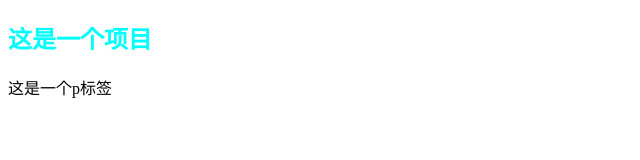
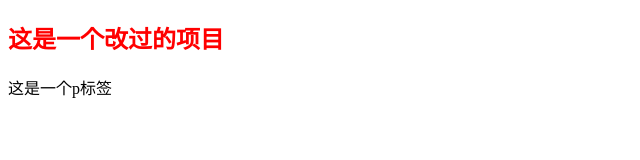
Before and after one commit to 1623984949/1623984949.github.io, a plain HTML site: page we/index.html in a window 1280 px wide. Shown: the whole page, without its empty margins (0-640 px from the left). Drawn offline with Linux system fonts and the light colour scheme.

Commit message:
我改了

```diff
--- a/main/css/style.css
+++ /dev/null
@@ -1,3 +0,0 @@
-h2{
-    color: aqua;
-}
--- a/main/js/script.js
+++ /dev/null
@@ -1 +0,0 @@
-document.querySelector("#add").innerHTML="这是一个p标签"
--- /dev/null
+++ b/we/css/style.css
@@ -0,0 +1,3 @@
+h2{
+    color: red;
+}
--- a/main/index.html
+++ b/we/index.html
@@ -6,8 +6,8 @@
     <link rel="stylesheet" href="css/style.css">
 </head>
 <body>
-    <h2>这是一个项目</h2>
-    <p id="add"></p>
+    <h2>这是一个改过的项目</h2>
+    <p id="pid"></p>
     <script src="js/script.js"></script>
 </body>
 </html>
--- /dev/null
+++ b/we/js/script.js
@@ -0,0 +1 @@
+document.querySelector("#pid").innerHTML="这是一个p标签"
```
